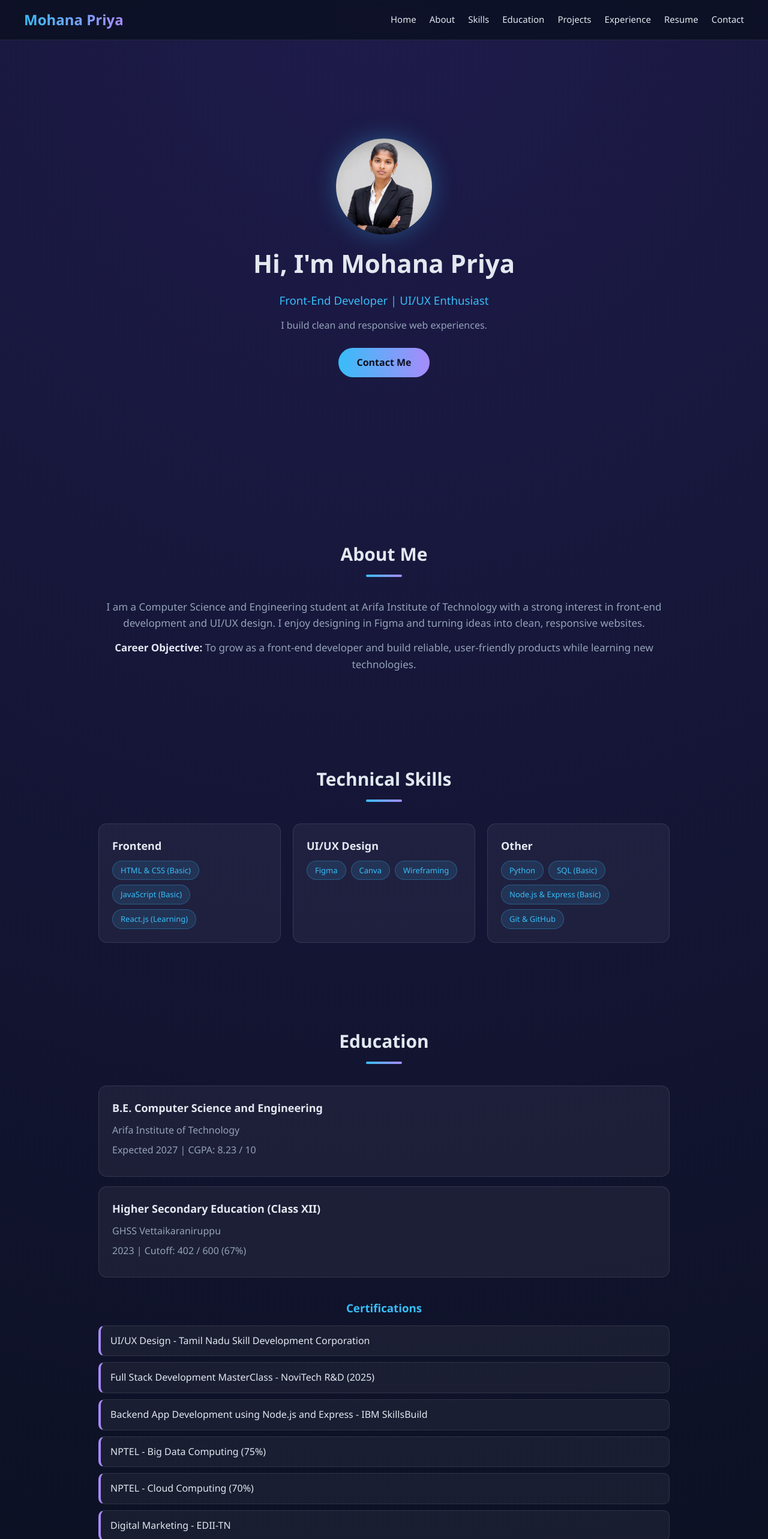
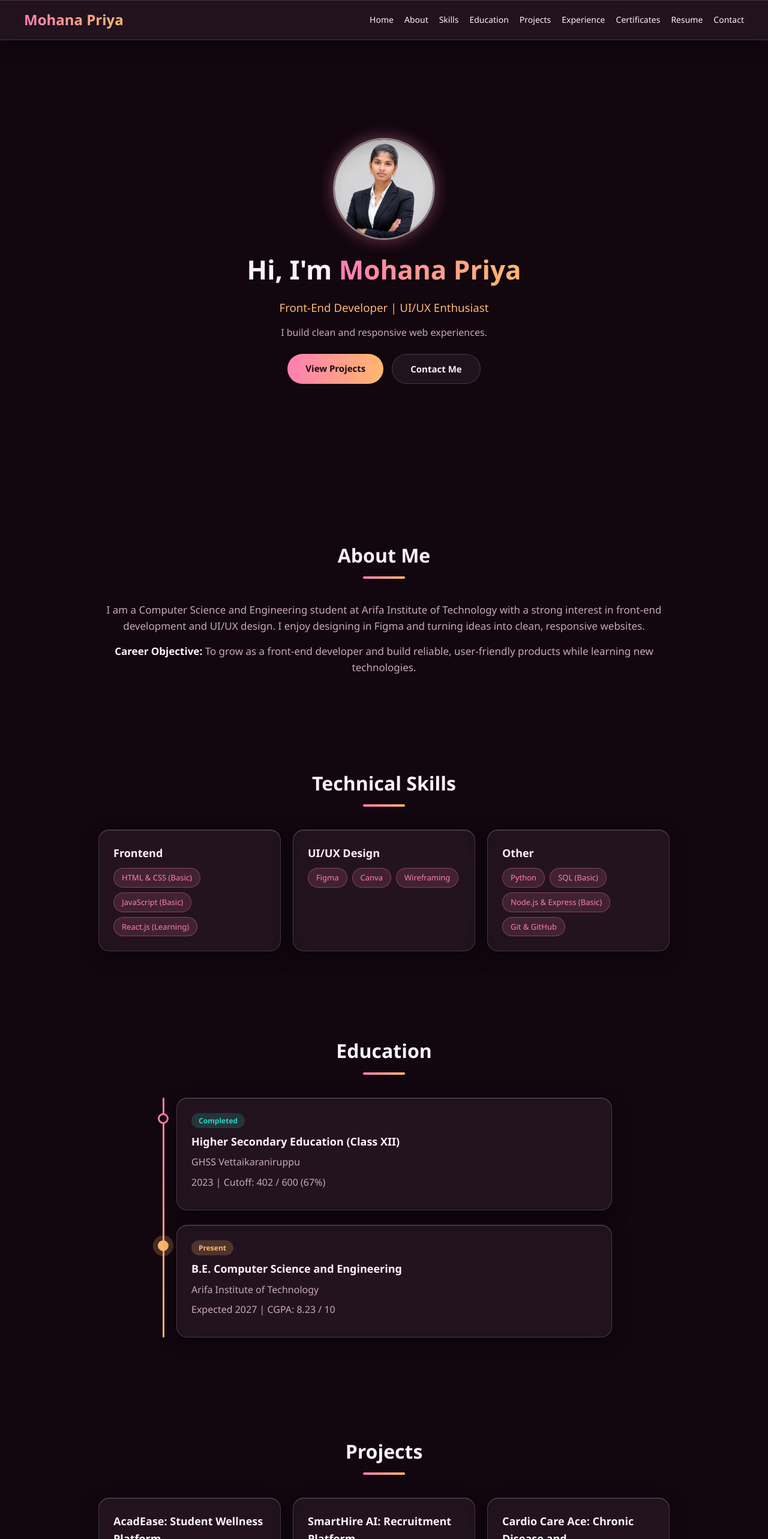
Before and after one commit to priyarengasamy24-cmyk/portfolio, a React (Vite) app: page / in a window 1280 px wide. Shown: the top 2566 px of the page at 60% size. Built offline with nearby package versions, Linux system fonts and the light colour scheme.

Commit message:
Glass UI, timeline, links, certificates

```diff
--- a/src/Components/Education.jsx
+++ b/src/Components/Education.jsx
@@ -1,44 +1,37 @@
 const education = [
+  {
+    title: 'Higher Secondary Education (Class XII)',
+    place: 'GHSS Vettaikaraniruppu',
+    info: '2023 | Cutoff: 402 / 600 (67%)',
+    status: 'Completed',
+    current: false,
+  },
   {
     title: 'B.E. Computer Science and Engineering',
     place: 'Arifa Institute of Technology',
     info: 'Expected 2027 | CGPA: 8.23 / 10',
+    status: 'Present',
+    current: true,
   },
-  {
-    title: 'Higher Secondary Education (Class XII)',
-    place: 'GHSS Vettaikaraniruppu',
-    info: '2023 | Cutoff: 402 / 600 (67%)',
-  },
-]
-
-const certifications = [
-  'UI/UX Design - Tamil Nadu Skill Development Corporation',
-  'Full Stack Development MasterClass - NoviTech R&D (2025)',
-  'Backend App Development using Node.js and Express - IBM SkillsBuild',
-  'NPTEL - Big Data Computing (75%)',
-  'NPTEL - Cloud Computing (70%)',
-  'Digital Marketing - EDII-TN',
 ]
 
 function Education() {
   return (
     <section id="education" className="section">
       <h2 className="section-title">Education</h2>
-      <div className="list">
+      <div className="timeline">
         {education.map((e) => (
-          <div className="card" key={e.title}>
-            <h3>{e.title}</h3>
-            <p className="muted">{e.place}</p>
-            <p className="muted">{e.info}</p>
+          <div className={`timeline-item ${e.current ? 'current' : ''}`} key={e.title}>
+            <span className="timeline-dot"></span>
+            <div className="card">
+              <span className={`status ${e.current ? 'now' : 'done'}`}>{e.status}</span>
+              <h3>{e.title}</h3>
+              <p className="muted">{e.place}</p>
+              <p className="muted">{e.info}</p>
+            </div>
           </div>
         ))}
       </div>
-      <h3 className="sub-title">Certifications</h3>
-      <ul className="cert-list">
-        {certifications.map((c) => (
-          <li key={c}>{c}</li>
-        ))}
-      </ul>
     </section>
   )
 }
--- a/src/Components/Experience.jsx
+++ b/src/Components/Experience.jsx
@@ -3,11 +3,20 @@ const experience = [
     role: 'Artificial Intelligence Intern',
     company: 'Internship Studio',
     period: 'February 2026 - August 2026',
+    project: 'EduGuard AI: Intelligent Proctoring',
+    links: [
+      { label: 'GitHub', url: 'https://github.com/priyarengasamy24-cmyk/EduGuard-AI-Intelligent-Proctoring/tree/main' },
+      { label: 'Project Doc', url: 'https://colab.research.google.com/drive/1K03DY6qxP3lv1i553FejAcMXS3xc_SeJ?usp=sharing' },
+    ],
   },
   {
     role: 'IBM Cognos Analytics Virtual Intern',
     company: 'Adroit Technology',
     period: 'Virtual Internship',
+    links: [
+      { label: 'Cognos Project', url: 'https://github.com/priyarengasamy24-cmyk/IBM-PROJECT-COGNOS-' },
+      { label: 'NM IBM Project', url: 'https://github.com/priyarengasamy24-cmyk/NM-IBM-PROJECT-' },
+    ],
   },
 ]
 
@@ -15,12 +24,25 @@ function Experience() {
   return (
     <section id="experience" className="section">
       <h2 className="section-title">Experience</h2>
-      <div className="list">
+      <div className="timeline">
         {experience.map((e) => (
-          <div className="card" key={e.role}>
-            <h3>{e.role}</h3>
-            <p className="muted">{e.company}</p>
-            <p className="muted">{e.period}</p>
+          <div className="timeline-item" key={e.role}>
+            <span className="timeline-dot"></span>
+            <div className="card">
+              <h3>{e.role}</h3>
+              <p className="muted">{e.company}</p>
+              <p className="project-type">{e.period}</p>
+              {e.project && (
+                <p className="muted"><strong>Project:</strong> {e.project}</p>
+              )}
+              <div className="project-actions">
+                {e.links.map((l) => (
+                  <a key={l.label} className="project-link" href={l.url} target="_blank" rel="noreferrer">
+                    {l.label}
+                  </a>
+                ))}
+              </div>
+            </div>
           </div>
         ))}
       </div>
--- a/src/Components/Home.jsx
+++ b/src/Components/Home.jsx
@@ -2,10 +2,13 @@ function Home() {
   return (
     <section id="home" className="home">
       <img src="/profile.jpg" alt="Mohana Priya" className="avatar" />
-      <h1>Hi, I'm Mohana Priya</h1>
+      <h1>Hi, I'm <span className="grad">Mohana Priya</span></h1>
       <h3>Front-End Developer | UI/UX Enthusiast</h3>
       <p>I build clean and responsive web experiences.</p>
-      <a href="#contact" className="btn">Contact Me</a>
+      <div className="hero-btns">
+        <a href="#projects" className="btn">View Projects</a>
+        <a href="#contact" className="btn ghost">Contact Me</a>
+      </div>
     </section>
   )
 }
--- a/src/Components/Navbar.jsx
+++ b/src/Components/Navbar.jsx
@@ -9,6 +9,7 @@ function Navbar() {
         <li><a href="#education">Education</a></li>
         <li><a href="#projects">Projects</a></li>
         <li><a href="#experience">Experience</a></li>
+        <li><a href="#certificates">Certificates</a></li>
         <li><a href="#resume">Resume</a></li>
         <li><a href="#contact">Contact</a></li>
       </ul>
--- a/src/Components/Projects.jsx
+++ b/src/Components/Projects.jsx
@@ -5,6 +5,8 @@ const projects = [
     description: 'A futuristic web UI that monitors student workload and health, shows burnout analytics, and suggests an optimized daily plan.',
     tech: ['Figma Make', 'Framer Motion', 'UI/UX Design', 'Data Visualization'],
     role: 'UI design, prompts, layout and design decisions',
+    github: 'https://github.com/priyarengasamy24-cmyk/AcadEase-Academic-Management',
+    live: 'https://www.figma.com/make/mbyTO835dv3L3ABaeMIBOu/Futuristic-Student-Platform-UI?t=hwscI3bOXUOAbXUs-20&fullscreen=1',
   },
   {
     name: 'SmartHire AI: Recruitment Platform',
@@ -12,21 +14,26 @@ const projects = [
     description: 'An AI-powered recruitment platform with resume analysis, ATS scoring, job listings and a candidate dashboard.',
     tech: ['Base44', 'AI Resume Analysis', 'UI/UX Design'],
     role: 'Prompts, feature planning and UI design',
-    link: 'https://diligent-smart-hire-flow.base44.app',
+    github: 'https://github.com/priyarengasamy24-cmyk/SMART-HIRE-AI',
+    live: 'https://diligent-smart-hire-flow.base44.app',
   },
   {
-    name: 'AI-Driven Chronic Disease and Cardiometabolic Prediction System',
+    name: 'Cardio Care Ace: Chronic Disease and Cardiometabolic Prediction',
     type: 'Team project (2 members)',
     description: 'An AI-based system that predicts chronic disease and cardiometabolic risk.',
     tech: ['Python', 'AI'],
     role: 'Project presentation',
+    github: 'https://github.com/priyarengasamy24-cmyk/Cardio-Care-Ace',
+    live: 'https://cardio-1.vercel.app',
   },
   {
-    name: 'Super Resolution Mapping from Satellite Imagery',
+    name: 'GeoSR-X: Super Resolution Mapping from Satellite Imagery',
     type: 'Team project (6 members)',
     description: 'A deep learning approach to improve medium resolution satellite images.',
     tech: ['Python', 'Deep Learning'],
     role: 'Documentation and presentation',
+    github: 'https://github.com/priyarengasamy24-cmyk/Deep-Learning-Based-Super-Resolution-Mapping-SRM',
+    live: 'https://graceful-geo-vision-flow.base44.app/',
   },
 ]
 
@@ -46,11 +53,14 @@ function Projects() {
                 <span className="tag" key={t}>{t}</span>
               ))}
             </div>
-            {p.link && (
-              <a className="project-link" href={p.link} target="_blank" rel="noreferrer">
-                View Live
-              </a>
-            )}
+            <div className="project-actions">
+              {p.live && (
+                <a className="project-link" href={p.live} target="_blank" rel="noreferrer">Live Demo</a>
+              )}
+              {p.github && (
+                <a className="project-link ghost" href={p.github} target="_blank" rel="noreferrer">GitHub</a>
+              )}
+            </div>
           </div>
         ))}
       </div>
--- a/src/index.css
+++ b/src/index.css
@@ -1,123 +1,183 @@
 :root {
-  --bg: #0b1020;
-  --card: rgba(255, 255, 255, 0.05);
-  --border: rgba(255, 255, 255, 0.1);
-  --text: #e2e8f0;
-  --muted: #94a3b8;
-  --accent: #38bdf8;
-  --accent2: #a78bfa;
+  --bg: #12060f;
+  --glass: rgba(255, 255, 255, 0.06);
+  --border: rgba(255, 255, 255, 0.16);
+  --text: #fdf2f8;
+  --muted: #c9a9bb;
+  --accent: #ff7eb3;
+  --accent2: #ffb86c;
 }
 
 * { margin: 0; padding: 0; box-sizing: border-box; }
 html { scroll-behavior: smooth; }
 body {
   font-family: 'Segoe UI', Arial, sans-serif;
-  background: radial-gradient(circle at top, #1e1b4b 0%, var(--bg) 55%);
-  color: var(--text);
-  line-height: 1.6;
+  background: var(--bg); color: var(--text);
+  line-height: 1.6; overflow-x: hidden;
+}
+
+/* Animated background */
+.bg-blobs { position: fixed; inset: 0; z-index: 0; pointer-events: none; overflow: hidden; }
+.blob { position: absolute; width: 440px; height: 440px; border-radius: 50%; filter: blur(95px); opacity: 0.4; animation: float 18s ease-in-out infinite alternate; }
+.b1 { top: -120px; left: -100px; background: var(--accent); }
+.b2 { bottom: -140px; right: -100px; background: var(--accent2); animation-delay: -6s; }
+.b3 { top: 40%; left: 45%; background: #2dd4bf; opacity: 0.18; animation-delay: -11s; }
+@keyframes float {
+  from { transform: translate(0, 0) scale(1); }
+  to { transform: translate(60px, 80px) scale(1.15); }
+}
+
+/* Glass */
+.card, .navbar, .cert-list li, .contact-form input, .contact-form textarea {
+  background: var(--glass);
+  border: 1px solid var(--border);
+  backdrop-filter: blur(18px) saturate(140%);
+  -webkit-backdrop-filter: blur(18px) saturate(140%);
+  box-shadow: 0 8px 32px rgba(0, 0, 0, 0.35), inset 0 1px 0 rgba(255, 255, 255, 0.15);
 }
 
 /* Navbar */
 .navbar {
   position: fixed; top: 0; width: 100%; z-index: 10;
   display: flex; justify-content: space-between; align-items: center;
-  padding: 14px 40px;
-  background: rgba(11, 16, 32, 0.8);
-  backdrop-filter: blur(10px);
-  border-bottom: 1px solid var(--border);
+  padding: 14px 40px; border-radius: 0; border-top: none; border-left: none; border-right: none;
 }
 .logo {
   background: linear-gradient(90deg, var(--accent), var(--accent2));
   -webkit-background-clip: text; background-clip: text; color: transparent;
 }
-.nav-links { display: flex; gap: 22px; list-style: none; }
-.nav-links a { color: var(--text); text-decoration: none; font-size: 15px; transition: color 0.2s; }
+.nav-links { display: flex; gap: 18px; list-style: none; }
+.nav-links a { color: var(--text); text-decoration: none; font-size: 14px; transition: color 0.2s; }
 .nav-links a:hover { color: var(--accent); }
 
 /* Home */
 .home {
-  min-height: 100vh; display: flex; flex-direction: column;
-  align-items: center; justify-content: center; text-align: center;
-  gap: 14px; padding: 100px 20px 40px;
+  position: relative; z-index: 1; min-height: 100vh;
+  display: flex; flex-direction: column; align-items: center; justify-content: center;
+  text-align: center; gap: 14px; padding: 110px 20px 40px;
 }
+.home > * { animation: fadeUp 0.9s ease both; }
+.home > *:nth-child(2) { animation-delay: 0.15s; }
+.home > *:nth-child(3) { animation-delay: 0.3s; }
+.home > *:nth-child(4) { animation-delay: 0.45s; }
+.home > *:nth-child(5) { animation-delay: 0.6s; }
+@keyframes fadeUp { from { opacity: 0; transform: translateY(30px); } to { opacity: 1; transform: none; } }
 .avatar {
-  width: 160px; height: 160px; border-radius: 50%;
-  background: linear-gradient(135deg, var(--accent), var(--accent2));
-  color: #0b1020; font-size: 64px; font-weight: bold;
-  display: flex; align-items: center; justify-content: center;
-  box-shadow: 0 0 40px rgba(56, 189, 248, 0.35);
+  width: 170px; height: 170px; border-radius: 50%; object-fit: cover;
+  border: 3px solid rgba(255, 255, 255, 0.5);
+  animation: fadeUp 0.9s ease both, glow 3s ease-in-out infinite alternate;
 }
-.home h1 { font-size: 42px; }
-.home h3 { color: var(--accent); font-weight: 500; }
+@keyframes glow {
+  from { box-shadow: 0 0 25px rgba(255, 126, 179, 0.4); }
+  to { box-shadow: 0 0 55px rgba(255, 184, 108, 0.6); }
+}
+.home h1 { font-size: 44px; }
+.grad {
+  background: linear-gradient(90deg, var(--accent), var(--accent2));
+  -webkit-background-clip: text; background-clip: text; color: transparent;
+}
+.home h3 { color: var(--accent2); font-weight: 500; }
 .home p { color: var(--muted); max-width: 500px; }
+.hero-btns { display: flex; gap: 14px; flex-wrap: wrap; justify-content: center; margin-top: 8px; }
+
+/* Buttons */
 .btn {
-  margin-top: 10px; padding: 12px 30px; border-radius: 30px;
+  display: inline-block; padding: 12px 30px; border-radius: 30px; border: none; cursor: pointer;
   background: linear-gradient(90deg, var(--accent), var(--accent2));
-  color: #0b1020; text-decoration: none; font-weight: bold;
-  transition: transform 0.2s;
+  color: #1a0813; text-decoration: none; font-weight: bold; font-size: 15px;
+  transition: transform 0.25s, box-shadow 0.25s;
 }
-.btn:hover { transform: translateY(-3px); }
+.btn:hover { transform: translateY(-3px); box-shadow: 0 10px 25px rgba(255, 126, 179, 0.4); }
+.btn.ghost {
+  background: var(--glass); color: var(--text); border: 1px solid var(--border);
+  backdrop-filter: blur(12px);
+}
 
 /* Sections */
-.section { max-width: 1000px; margin: 0 auto; padding: 100px 24px 40px; }
-.section-title {
-  text-align: center; font-size: 30px; margin-bottom: 36px;
-}
+.section { position: relative; z-index: 1; max-width: 1000px; margin: 0 auto; padding: 100px 24px 40px; }
+.section-title { text-align: center; font-size: 32px; margin-bottom: 38px; }
 .section-title::after {
-  content: ''; display: block; width: 60px; height: 4px; margin: 10px auto 0;
-  background: linear-gradient(90deg, var(--accent), var(--accent2)); border-radius: 4px;
+  content: ''; display: block; width: 70px; height: 4px; margin: 10px auto 0; border-radius: 4px;
+  background: linear-gradient(90deg, var(--accent), var(--accent2));
 }
 .about-text { color: var(--muted); font-size: 17px; margin-bottom: 14px; text-align: center; }
 .about-text strong { color: var(--text); }
+.sub-title { text-align: center; color: var(--accent2); margin: 40px 0 16px; }
+
+/* Reveal */
+.reveal { opacity: 0; transform: translateY(40px); transition: opacity 0.8s ease, transform 0.8s ease; }
+.reveal.visible { opacity: 1; transform: none; }
 
 /* Cards */
 .skills-grid { display: grid; grid-template-columns: repeat(auto-fit, minmax(280px, 1fr)); gap: 20px; }
 .list { display: grid; gap: 16px; }
-.card {
-  background: var(--card); border: 1px solid var(--border);
-  border-radius: 14px; padding: 22px;
-  transition: transform 0.25s, border-color 0.25s;
-}
-.card:hover { transform: translateY(-5px); border-color: var(--accent); }
-.card h3 { margin-bottom: 10px; font-size: 18px; }
+.card { border-radius: 18px; padding: 24px; transition: transform 0.3s, border-color 0.3s, box-shadow 0.3s; }
+.card:hover { transform: translateY(-6px); border-color: var(--accent); box-shadow: 0 14px 40px rgba(255, 126, 179, 0.25); }
+.card h3 { margin-bottom: 8px; font-size: 18px; }
 .muted { color: var(--muted); margin-bottom: 8px; }
+.project-type { color: var(--accent2); font-size: 13px; margin-bottom: 8px; }
 
 /* Tags */
 .tags { display: flex; flex-wrap: wrap; gap: 8px; margin-top: 10px; }
 .tag {
-  background: rgba(56, 189, 248, 0.12); color: var(--accent);
+  background: rgba(255, 126, 179, 0.14); color: var(--accent);
   padding: 5px 13px; border-radius: 20px; font-size: 13px;
-  border: 1px solid rgba(56, 189, 248, 0.3);
+  border: 1px solid rgba(255, 126, 179, 0.35);
 }
 
-/* Certifications */
-.sub-title { text-align: center; color: var(--accent); margin: 36px 0 14px; }
+/* Project / link buttons */
+.project-actions { display: flex; gap: 10px; flex-wrap: wrap; margin-top: 16px; }
+.project-link {
+  display: inline-block; padding: 8px 18px; border-radius: 20px; font-size: 14px; font-weight: bold;
+  background: linear-gradient(90deg, var(--accent), var(--accent2));
+  color: #1a0813; text-decoration: none; transition: transform 0.2s;
+}
+.project-link:hover { transform: translateY(-2px); }
+.project-link.ghost { background: transparent; color: var(--text); border: 1px solid var(--border); }
+
+/* Vertical timeline */
+.timeline { position: relative; max-width: 760px; margin: 0 auto; padding-left: 34px; }
+.timeline::before {
+  content: ''; position: absolute; left: 11px; top: 0; bottom: 0; width: 3px; border-radius: 3px;
+  background: linear-gradient(var(--accent), var(--accent2));
+}
+.timeline-item { position: relative; margin-bottom: 24px; }
+.timeline-dot {
+  position: absolute; left: -31px; top: 26px; width: 18px; height: 18px; border-radius: 50%;
+  background: var(--bg); border: 3px solid var(--accent);
+}
+.timeline-item.current .timeline-dot { background: var(--accent2); border-color: var(--accent2); animation: pulse 2s infinite; }
+@keyframes pulse {
+  0% { box-shadow: 0 0 0 0 rgba(255, 184, 108, 0.7); }
+  70% { box-shadow: 0 0 0 12px rgba(255, 184, 108, 0); }
+  100% { box-shadow: 0 0 0 0 rgba(255, 184, 108, 0); }
+}
+.status { display: inline-block; padding: 3px 12px; border-radius: 20px; font-size: 12px; font-weight: bold; margin-bottom: 8px; }
+.status.done { background: rgba(45, 212, 191, 0.18); color: #2dd4bf; }
+.status.now { background: rgba(255, 184, 108, 0.2); color: var(--accent2); }
+
+/* Achievements */
 .cert-list { list-style: none; display: grid; gap: 10px; }
-.cert-list li {
-  background: var(--card); border: 1px solid var(--border);
-  border-left: 4px solid var(--accent2);
-  padding: 12px 16px; border-radius: 10px;
+.cert-list li { border-left: 4px solid var(--accent2); padding: 12px 16px; border-radius: 12px; }
+
+/* Contact */
+.contact-links { display: flex; justify-content: center; gap: 14px; flex-wrap: wrap; margin-bottom: 30px; }
+.contact-form { max-width: 560px; margin: 0 auto; display: grid; gap: 14px; }
+.contact-form input, .contact-form textarea {
+  padding: 12px 16px; border-radius: 12px; color: var(--text); font-family: inherit; font-size: 15px;
 }
+.contact-form input:focus, .contact-form textarea:focus { outline: none; border-color: var(--accent); }
 
 /* Mobile */
-@media (max-width: 768px) {
+@media (max-width: 900px) {
   .navbar { flex-direction: column; gap: 8px; padding: 10px 14px; }
   .nav-links { gap: 12px; flex-wrap: wrap; justify-content: center; }
   .nav-links a { font-size: 13px; }
   .home h1 { font-size: 30px; }
-  .section { padding-top: 130px; }
-}.avatar { object-fit: cover; }
-.contact-links { display: flex; justify-content: center; gap: 14px; flex-wrap: wrap; margin-bottom: 30px; }
-.contact-form { max-width: 560px; margin: 0 auto; display: grid; gap: 14px; }
-.contact-form input, .contact-form textarea {
-  padding: 12px 16px; border-radius: 10px; border: 1px solid var(--border);
-  background: var(--card); color: var(--text); font-family: inherit; font-size: 15px;
+  .section { padding-top: 140px; }
 }
-.contact-form input:focus, .contact-form textarea:focus { outline: none; border-color: var(--accent); }
-.contact-form .btn { border: none; cursor: pointer; font-size: 15px; }
-.project-type { color: var(--accent2); font-size: 13px; margin-bottom: 8px; }
-.project-link {
-  display: inline-block; margin-top: 14px; padding: 8px 18px; border-radius: 20px;
-  background: linear-gradient(90deg, var(--accent), var(--accent2));
-  color: #0b1020; text-decoration: none; font-weight: bold; font-size: 14px;
+
+@media (prefers-reduced-motion: reduce) {
+  * { animation: none !important; transition: none !important; }
+  .reveal { opacity: 1; transform: none; }
 }
```
Also changed, not shown: src/Components/Certificates.jsx (added, +45 -0 lines), src/Components/Reveal.jsx (added, +28 -0 lines).
